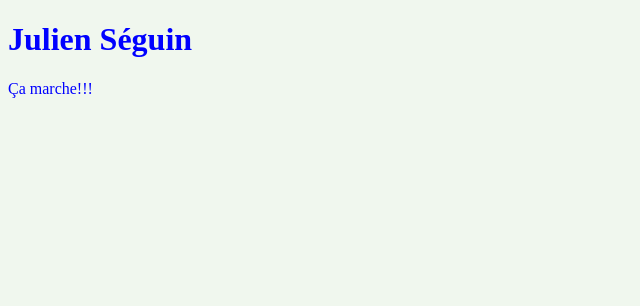
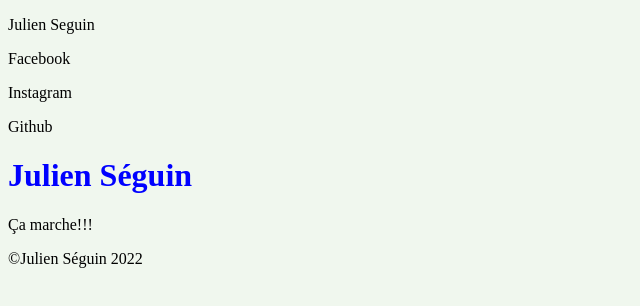
Before and after one commit to JulSeguin/julseguin.github.io, a plain HTML site: page index.html in a window 1280 px wide. Shown: the whole page, without its empty margins (0-640 px from the left). Drawn offline with Linux system fonts and the light colour scheme.

Commit message:
Some change

```diff
--- a/app.css
+++ b/app.css
@@ -1,4 +1,7 @@
 body{
     background-color: rgb(240, 247, 238);
+}
+
+h1{
     color: blue;
 }
--- a/index.html
+++ b/index.html
@@ -8,9 +8,34 @@
     <title>Julien Seguin</title>
 </head>
 <body>
+    <header>
+        <nav>
+            <div id="myName">
+                <p>
+                    Julien Seguin
+                </p>
+            </div>
+            <div class="reseauSocial">
+                <div id="facebook">
+                    <p>Facebook</p>
+                </div>
+                <div id="instagram">
+                    <p>Instagram</p>
+                </div>
+                <div id="github">
+                    <p>Github</p>
+                </div>
+            </div>
+        </nav>
+    </header>
     <h1>Julien Séguin</h1>
     <p>
         Ça marche!!!
     </p>
+    <footer>
+        <div>
+            <span>&copy;Julien Séguin 2022</span>
+        </div>
+    </footer>
 </body>
 </html>
```
